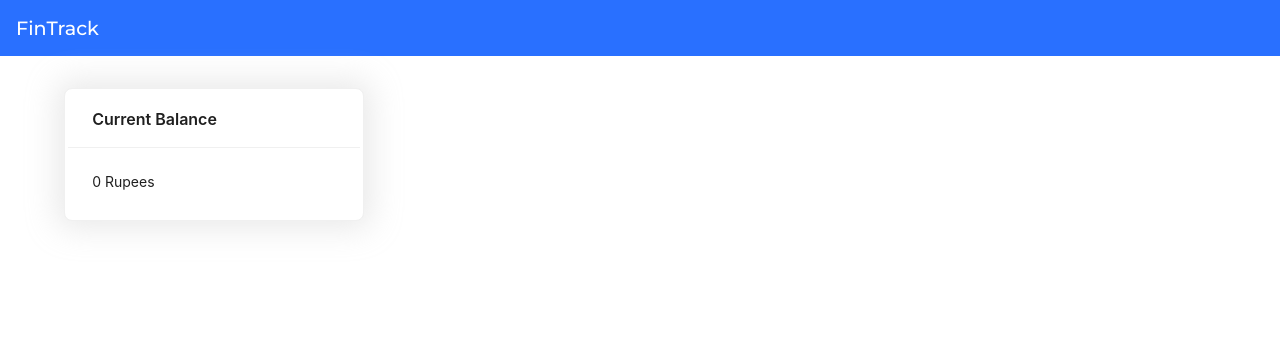
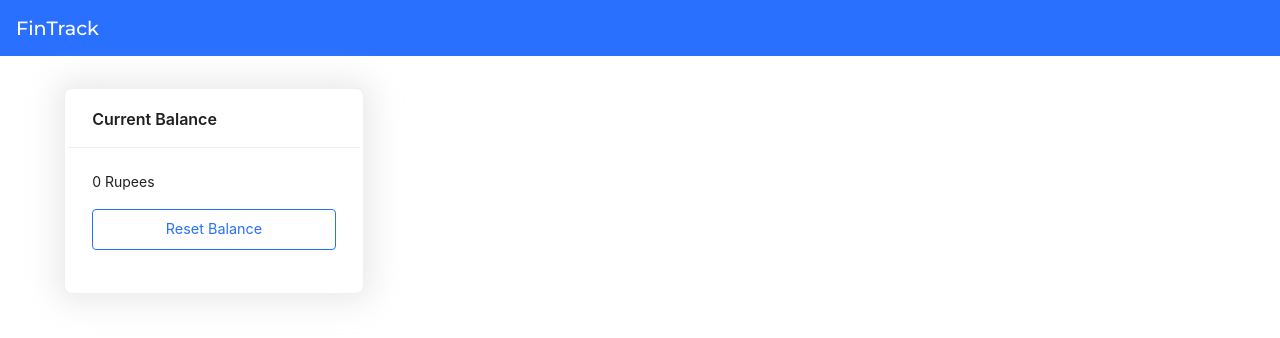
Before and after one commit to mokshmahajan2004/FinTrack, a React (Create React App) app: page /dashboard in a window 1280 px wide. Shown: the top 338 px of the page. Built offline with nearby package versions, Linux system fonts and the light colour scheme; no server answers.

Commit message:
Dashboard Started

```diff
--- a/src/components/Cards/index.js
+++ b/src/components/Cards/index.js
@@ -1,12 +1,14 @@
 import React from 'react'
 import "./style.css"
 import { Card, Row } from 'antd'
+import Button from '../Button'
 function Cards() {
   return (
     <div>
         <Row className='my-row'>
             <Card className='my-card' title="Current Balance">
                 0 Rupees
+                < Button text="Reset Balance"/>
             </Card>
         </Row>
     </div>
--- a/src/components/Cards/style.css
+++ b/src/components/Cards/style.css
@@ -12,6 +12,6 @@
     margin: 2rem auto;
 
 }
-.my-row-p{
-
+.my-row p{
+margin:0;
 }
```
